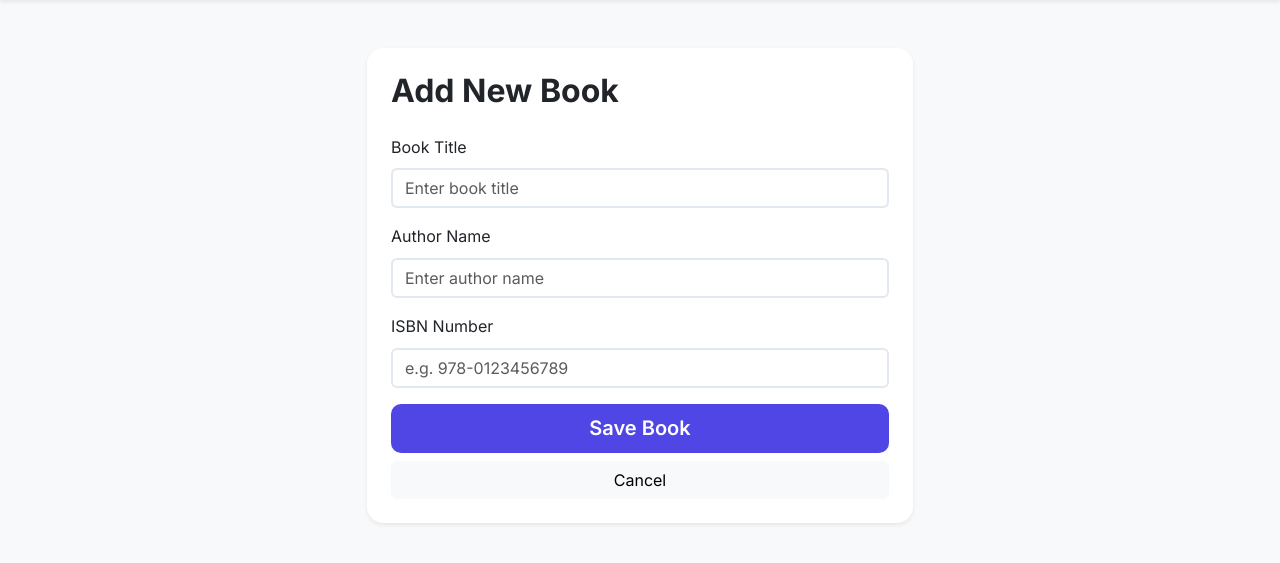
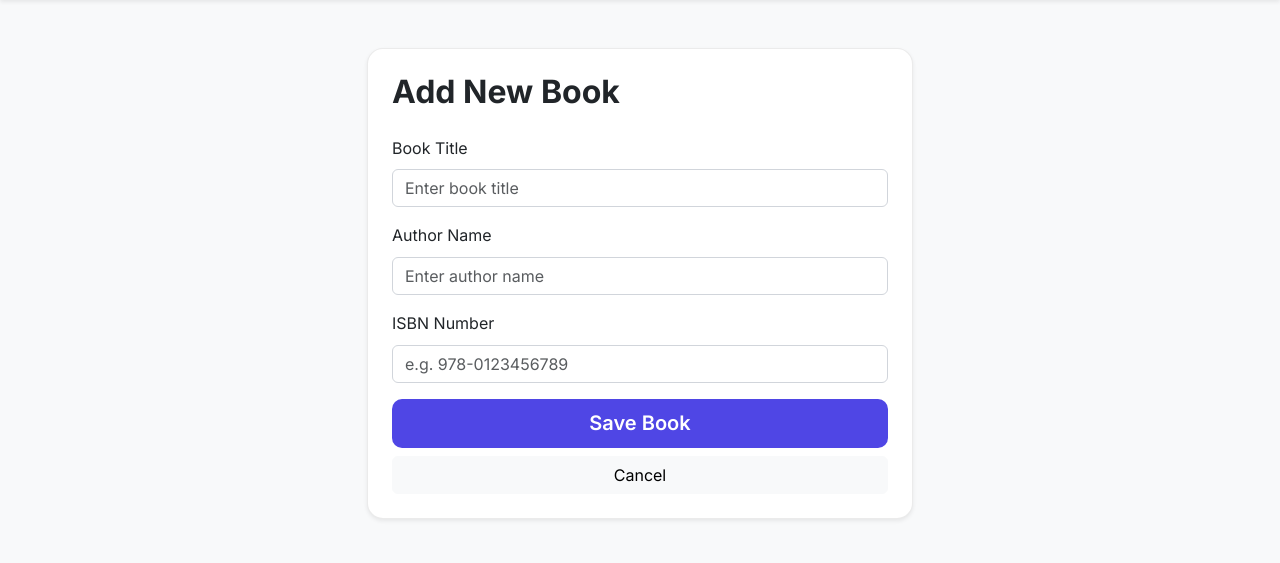
Before and after one commit to Markjohns1/libmanagementsys, a Flask app: page /add_book in a window 1280 px wide. Shown: the part 71-634 px from the top of the page. Run offline with Flask 3, Linux system fonts and the light colour scheme; a user stored in the database is signed in.

Commit message:
UI: Standardized borders across all cards and form elements for a professional look

```diff
--- a/static/css/style.css
+++ b/static/css/style.css
@@ -42,7 +42,8 @@ body {
 
 /* --- MODERN CARDS --- */
 .card {
-    border: none !important;
+    border: 1px solid rgba(0, 0, 0, 0.08) !important;
+    /* Subtle defined border */
     border-radius: 16px !important;
     box-shadow: var(--card-shadow);
 }
@@ -73,9 +74,15 @@ body {
     background-color: white !important;
 }
 
-.form-control {
-    border: 2px solid #e2e8f0;
-    /* Slightly thicker, cleaner borders */
+.form-control,
+.form-select,
+.input-group-text {
+    border: 1.5px solid #d1d5db !important;
+    /* Professional defined border */
+}
+
+.input-group-text {
+    background-color: #f9fafb !important;
 }
 
 /* --- MOBILE RESPONSIVE TWEAKS --- */
```
